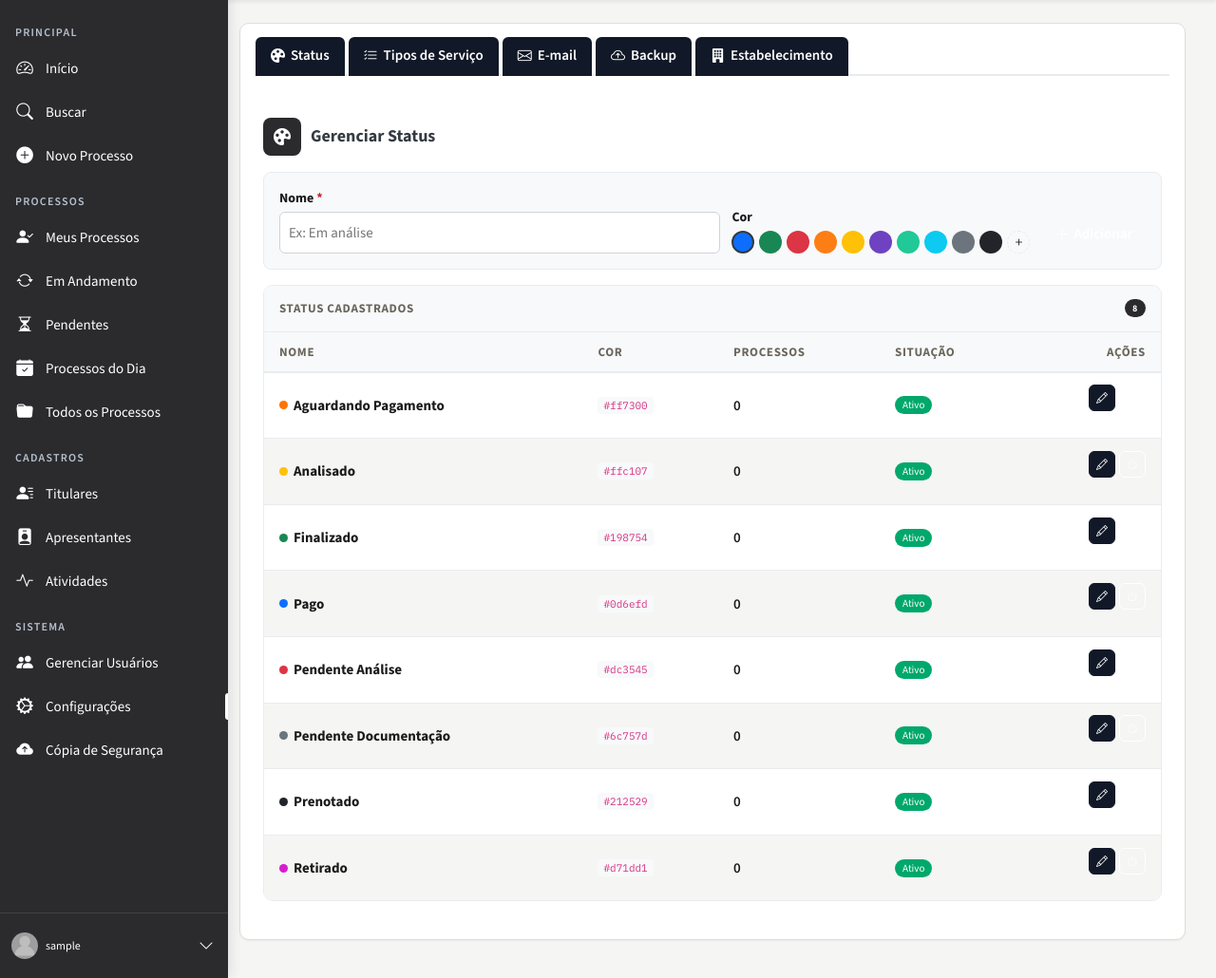
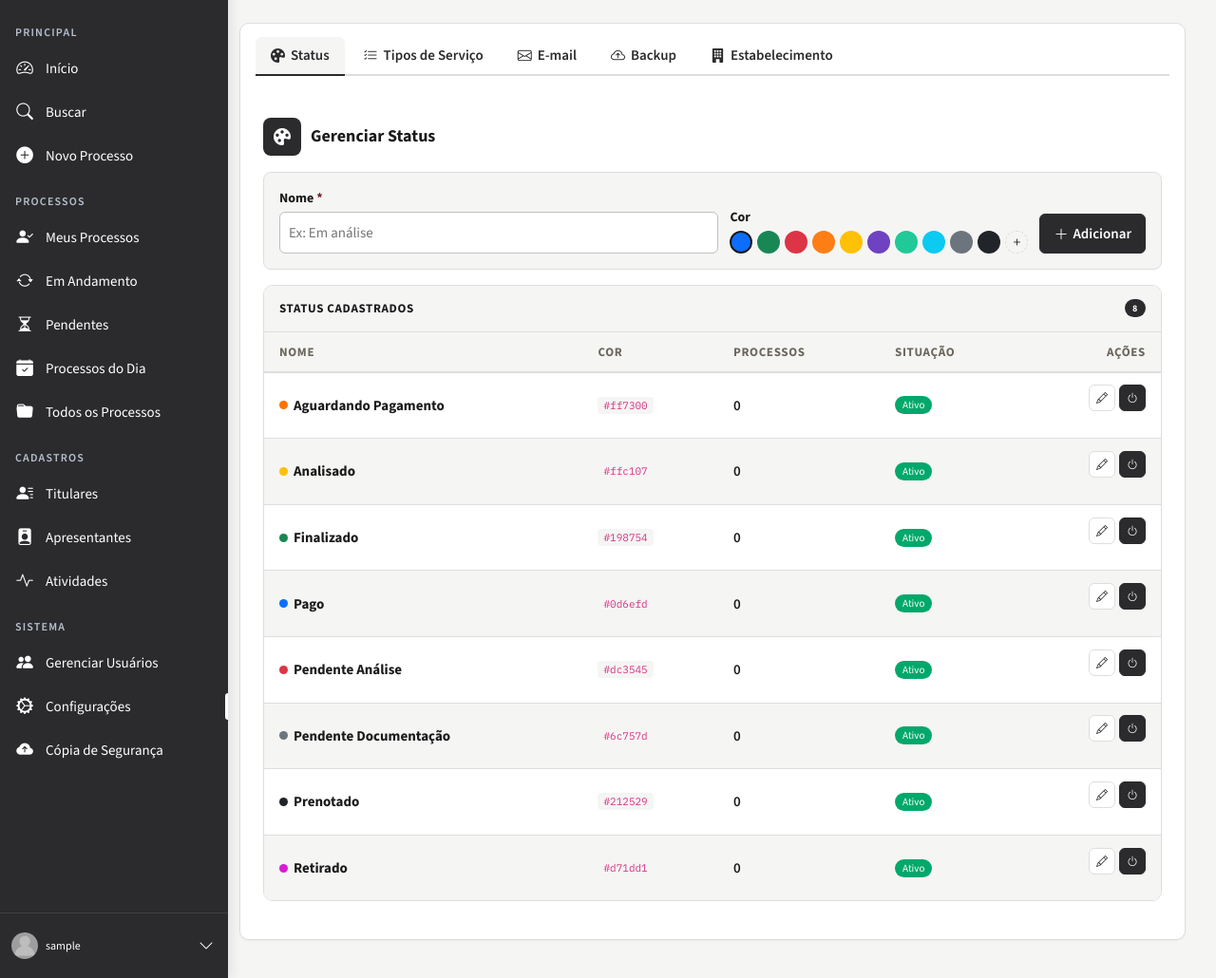
Before and after one commit to espetocearensesobral-boop/registrofacil-v3, a Flask app: page /configuracoes/ in a window 1280 px wide. Shown: the part 71-1101 px from the top of the page at 95% size. Run offline with Flask 3, Linux system fonts and the light colour scheme; the visitor is signed in with stand-in values (Sample User, id 1); data comes from the database, SQL or seed files in the repository; data that the repository does not hold is empty; parts of the project's set-up code (start-up, migrations or seed data) failed here and were passed over; some libraries are stand-ins or nearby versions; some web fonts are replaced.

Commit message:
style: consolidar identidade visual grafite e vinho

```diff
--- /dev/null
+++ b/static/css/palette03-final.css
@@ -0,0 +1,306 @@
+/*
+ * Camada final de identidade visual.
+ * Deve ser carregada depois dos estilos locais dos templates.
+ * As variáveis --color-primary continuam permitindo paletas do usuário.
+ */
+:root {
+  --rf-p3-grafite: #2B2B2E;
+  --rf-p3-grafite-claro: #45454A;
+  --rf-p3-grafite-ativo: #18181A;
+  --rf-p3-vinho: #7A1F2B;
+  --rf-p3-vinho-escuro: #5E1721;
+  --rf-p3-fundo: #F5F5F4;
+  --rf-p3-papel: #FFFFFF;
+  --rf-p3-texto: #1A1A1B;
+  --rf-p3-muted: #6B665C;
+  --rf-p3-linha: #DEDEDC;
+  --rf-p3-sucesso: #2C5C36;
+  --rf-p3-aviso: #6E5A16;
+}
+
+/* Base institucional */
+body,
+#page-content-wrapper,
+#page-content-wrapper > main,
+#page-content-wrapper > .container-fluid { background: var(--rf-p3-fundo) !important; color: var(--rf-p3-texto) !important; }
+#page-content-wrapper .navbar { background: var(--rf-p3-papel) !important; border-bottom: 1px solid var(--rf-p3-linha) !important; }
+.sidebar { background: var(--rf-p3-grafite) !important; }
+.menu-item:hover, .menu-item:focus-visible { background: var(--rf-p3-grafite-claro) !important; }
+.menu-item.active { background: var(--color-primary, var(--rf-p3-grafite)) !important; color: #FFFFFF !important; }
+
+/* Tipografia e superfícies */
+h1, h2, h3, .page-title-text, .card-title, .rf-card-title, .modal-title { color: var(--rf-p3-texto) !important; }
+.card, .rf-card, .kpi-card, .modal-content, .cfg-card, .filter-bar { background: var(--rf-p3-papel) !important; border-color: var(--rf-p3-linha) !important; }
+.card-header, .rf-card-header, .modal-header, .cfg-card-header { background: var(--rf-p3-fundo) !important; border-color: var(--rf-p3-linha) !important; color: var(--rf-p3-texto) !important; }
+.text-muted, .form-text, .section-subtitle, .kpi-sub, .cfg-info-row, .cfg-info-lbl { color: var(--rf-p3-muted) !important; }
+
+/* KPIs: neutros por padrão; sem azul ou dourado decorativo. */
+.kpi-card::before { background: var(--rf-p3-grafite) !important; }
+.kpi-card.kpi-success::before { background: var(--rf-p3-sucesso) !important; }
+.kpi-card.kpi-warning::before, .kpi-card.kpi-danger::before { background: var(--rf-p3-vinho) !important; }
+.kpi-card.kpi-info::before { background: var(--rf-p3-grafite-claro) !important; }
+.kpi-value.kpi-gold, .kpi-value.kpi-info { color: var(--rf-p3-grafite) !important; }
+.kpi-value.kpi-success { color: var(--rf-p3-sucesso) !important; }
+.kpi-value.kpi-warning, .kpi-value.kpi-danger { color: var(--rf-p3-vinho) !important; }
+
+/* Botões Bootstrap e botões de navegação. Estilos inline antigos são vencidos intencionalmente. */
+body .btn-primary,
+body .btn-dark,
+body .btn-filter-apply,
+body .nav-btn-primary,
+body .nav-btn-gold,
+body .cfg-sbtn,
+body .cfg-btn-add,
+body .nt-btn-save,
+body .auth-btn,
+body .btn-acao-clicavel,
+body .btn-browse-dir,
+body button[type="submit"]:not(.btn-danger):not(.nav-btn-danger) {
+  background: var(--color-primary, var(--rf-p3-grafite)) !important;
+  border: 1px solid var(--color-primary, var(--rf-p3-grafite)) !important;
+  color: var(--color-primary-contrast, #FFFFFF) !important;
+  box-shadow: none !important;
+  transform: none !important;
+}
+body .btn-primary:hover,
+body .btn-dark:hover,
+body .btn-filter-apply:hover,
+body .nav-btn-primary:hover,
+body .nav-btn-gold:hover,
+body .cfg-sbtn:hover,
+body .cfg-btn-add:hover,
+body .nt-btn-save:hover,
+body .auth-btn:hover,
+body .btn-acao-clicavel:hover,
+body .btn-browse-dir:hover,
+body button[type="submit"]:not(.btn-danger):not(.nav-btn-danger):hover {
+  background: var(--color-primary-light, var(--rf-p3-grafite-claro)) !important;
+  border-color: var(--color-primary-light, var(--rf-p3-grafite-claro)) !important;
+  color: #FFFFFF !important;
+  box-shadow: none !important;
+  transform: none !important;
+}
+body .btn-primary:active,
+body .btn-dark:active,
+body .nav-btn-primary:active,
+body .nav-btn-gold:active,
+body button[type="submit"]:active { background: var(--color-primary-dark, var(--rf-p3-grafite-ativo)) !important; }
+
+body .btn-secondary,
+body .btn-outline-secondary,
+body .nav-btn-secondary,
+body .nt-btn-cancel,
+body .btn-filter-clear,
+body .btn-limpar {
+  background: transparent !important;
+  border: 1px solid var(--color-primary, var(--rf-p3-grafite)) !important;
+  color: var(--color-primary, var(--rf-p3-grafite)) !important;
+  box-shadow: none !important;
+  transform: none !important;
+}
+body .btn-secondary:hover,
+body .btn-outline-secondary:hover,
+body .nav-btn-secondary:hover,
+body .nt-btn-cancel:hover,
+body .btn-filter-clear:hover,
+body .btn-limpar:hover {
+  background: var(--color-primary, var(--rf-p3-grafite)) !important;
+  border-color: var(--color-primary, var(--rf-p3-grafite)) !important;
+  color: #FFFFFF !important;
+  box-shadow: none !important;
+  transform: none !important;
+}
+
+body .btn-danger,
+body .btn-outline-danger:hover,
+body .nav-btn-danger,
+body .btn-delete-backup,
+body .btn-excluir-titular,
+body .btn-excluir-apresentante,
+body .btn-excluir-representante,
+body .btn-revoke,
+body .cfg-obtn {
+  background: var(--rf-p3-vinho) !important;
+  border: 1px solid var(--rf-p3-vinho) !important;
+  color: #FFFFFF !important;
+  box-shadow: none !important;
+  transform: none !important;
+}
+body .btn-danger:hover,
+body .nav-btn-danger:hover,
+body .btn-delete-backup:hover,
+body .btn-excluir-titular:hover,
+body .btn-excluir-apresentante:hover,
+body .btn-excluir-representante:hover,
+body .btn-revoke:hover,
+body .cfg-obtn:hover { background: var(--rf-p3-vinho-escuro) !important; border-color: var(--rf-p3-vinho-escuro) !important; color: #FFFFFF !important; }
+body .btn-outline-danger { background: transparent !important; border-color: var(--rf-p3-vinho) !important; color: var(--rf-p3-vinho) !important; }
+
+/* Ações auxiliares: não usar azul/verde/orange Bootstrap como identidade. */
+body .btn-success { background: var(--rf-p3-sucesso) !important; border-color: var(--rf-p3-sucesso) !important; color: #FFFFFF !important; }
+body .btn-warning { background: var(--rf-p3-vinho) !important; border-color: var(--rf-p3-vinho) !important; color: #FFFFFF !important; }
+body .btn-info, body .nav-btn-info { background: var(--rf-p3-grafite-claro) !important; border-color: var(--rf-p3-grafite-claro) !important; color: #FFFFFF !important; }
+body .btn-success:hover { background: #21462A !important; border-color: #21462A !important; }
+body .btn-warning:hover, body .nav-btn-warning:hover { background: var(--rf-p3-vinho-escuro) !important; border-color: var(--rf-p3-vinho-escuro) !important; }
+body .btn-info:hover, body .nav-btn-info:hover { background: var(--rf-p3-grafite) !important; border-color: var(--rf-p3-grafite) !important; }
+
+/* Botões compactos de tabelas e abas. */
+body .tbl-btn, body .rf-tab-btn, body .metricas-tab-btn, body .cat-toggle-btn, body .cfg-ibtn {
+  background: var(--rf-p3-papel) !important;
+  border-color: var(--rf-p3-linha) !important;
+  color: var(--rf-p3-grafite) !important;
+  box-shadow: none !important;
+}
+body .tbl-btn:hover, body .rf-tab-btn:hover, body .metricas-tab-btn:hover, body .cat-toggle-btn:hover, body .cfg-ibtn:hover,
+body .rf-tab-btn.active, body .metricas-tab-btn.active { background: var(--rf-p3-fundo) !important; border-color: var(--color-primary, var(--rf-p3-grafite)) !important; color: var(--color-primary, var(--rf-p3-grafite)) !important; }
+body .tbl-btn.del, body .tbl-btn.delete { color: var(--rf-p3-vinho) !important; }
+
+/* Campos e tabelas */
+body .form-control, body .form-select, body .input-group-text, body input, body select, body textarea {
+  background-color: var(--rf-p3-papel) !important;
+  border-color: #BFC0BD !important;
+  color: var(--rf-p3-texto) !important;
+}
+body .form-control:focus, body .form-select:focus, body input:focus, body select:focus, body textarea:focus { border-color: var(--color-primary, var(--rf-p3-grafite)) !important; box-shadow: 0 0 0 .2rem var(--color-primary-subtle, rgba(122,31,43,.12)) !important; }
+body .table, body .rf-table, body .cfg-tbl { color: var(--rf-p3-texto) !important; }
+body .table thead th, body .rf-table th, body .cfg-tbl th { background: var(--rf-p3-fundo) !important; color: var(--rf-p3-muted) !important; border-color: var(--rf-p3-linha) !important; }
+body .table tbody tr:nth-child(even) td, body .rf-table tbody tr:nth-child(even) td, body .cfg-tbl tbody tr:nth-child(even) td { background: var(--rf-p3-fundo) !important; }
+body .table tbody tr:hover td, body .rf-table tbody tr:hover td, body .cfg-tbl tbody tr:hover td { background: #ECECEB !important; }
+
+/* Feedback */
+body .alert-danger, body .badge-danger, body .badge-error { background: #F6E7E9 !important; color: var(--rf-p3-vinho) !important; border-color: #E9C4C9 !important; }
+body .alert-warning, body .badge-warning { background: #F3EEDD !important; color: var(--rf-p3-aviso) !important; border-color: #E4D8A8 !important; }
+body .alert-success, body .badge-success { background: #E9EFE9 !important; color: var(--rf-p3-sucesso) !important; border-color: #C7DBC9 !important; }
+body .alert-info, body .badge-info { background: #ECECEB !important; color: #3A3A3C !important; border-color: #D6D6D3 !important; }
+body .deadline-alert, body .prazo-alerta { border-left: 4px solid var(--rf-p3-vinho) !important; }
+
+/* Modais e overlays */
+body .modal-content { background: var(--rf-p3-papel) !important; border-color: var(--rf-p3-linha) !important; }
+body .modal-header, body .modal-footer { background: var(--rf-p3-fundo) !important; border-color: var(--rf-p3-linha) !important; }
+body .modal-header[style*="var(--color-error)"] { background: var(--rf-p3-vinho) !important; color: #FFFFFF !important; }
+body .toast, body .toast-container .toast { border-color: var(--rf-p3-linha) !important; }
+
+/* Autenticação independente do base.html */
+.auth-panel-left { background: var(--rf-p3-grafite) !important; }
+.auth-panel-right { background: linear-gradient(145deg, #1A1A1B 0%, var(--rf-p3-grafite) 52%, #18181A 100%) !important; }
+.auth-panel-left::before { background: linear-gradient(90deg, var(--rf-p3-vinho), var(--rf-p3-grafite-claro), var(--rf-p3-vinho)) !important; }
+.auth-btn { background: var(--rf-p3-vinho) !important; color: #FFFFFF !important; }
+.auth-btn:hover { background: var(--rf-p3-vinho-escuro) !important; }
+.auth-link:hover, .panel-feature-item i, .auth-input-group:focus-within { color: var(--rf-p3-vinho) !important; border-color: var(--rf-p3-vinho) !important; }
+
+/* Acessibilidade e ausência de efeitos conflitantes */
+body .btn:hover, body button:hover, body a.btn:hover, body .nav-btn:hover { transform: none !important; box-shadow: none !important; }
+body :focus-visible { outline: 3px solid color-mix(in srgb, var(--rf-p3-vinho) 55%, #FFFFFF) !important; outline-offset: 2px; }
+
+/* Guardas de especificidade: vencem o bloco legado inline do cabeçalho. */
+html body .navbar .nav-btn-primary,
+html body .navbar .nav-btn-gold {
+  background: var(--color-primary, var(--rf-p3-grafite)) !important;
+  border-color: var(--color-primary, var(--rf-p3-grafite)) !important;
+  color: #FFFFFF !important;
+}
+html body .navbar .nav-btn-secondary {
+  background: transparent !important;
+  border-color: var(--color-primary, var(--rf-p3-grafite)) !important;
+  color: var(--color-primary, var(--rf-p3-grafite)) !important;
+}
+html body .navbar .nav-btn-danger {
+  background: var(--rf-p3-vinho) !important;
+  border-color: var(--rf-p3-vinho) !important;
+  color: #FFFFFF !important;
+}
+html body .navbar .nav-btn-primary:hover,
+html body .navbar .nav-btn-gold:hover {
+  background: var(--color-primary-light, var(--rf-p3-grafite-claro)) !important;
+  border-color: var(--color-primary-light, var(--rf-p3-grafite-claro)) !important;
+  color: #FFFFFF !important;
+}
+html body .navbar .nav-btn-secondary:hover {
+  background: var(--color-primary, var(--rf-p3-grafite)) !important;
+  border-color: var(--color-primary, var(--rf-p3-grafite)) !important;
+  color: #FFFFFF !important;
+}
+html body .navbar .nav-btn-danger:hover {
+  background: var(--rf-p3-vinho-escuro) !important;
+  border-color: var(--rf-p3-vinho-escuro) !important;
+  color: #FFFFFF !important;
+}
+
+/* Componentes sem classe Bootstrap: mesma hierarquia institucional. */
+html body .btn-filtrar,
+html body .btn-action,
+html body .btn-action-square,
+html body .btn-browse-dir,
+html body .btn-acao-clicavel,
+html body .cfg-btn-add,
+html body .cfg-sbtn,
+html body .nt-btn-save {
+  background: var(--color-primary, var(--rf-p3-grafite)) !important;
+  border-color: var(--color-primary, var(--rf-p3-grafite)) !important;
+  color: #FFFFFF !important;
+}
+html body .btn-filtrar:hover,
+html body .btn-action:hover,
+html body .btn-action-square:hover,
+html body .btn-browse-dir:hover,
+html body .btn-acao-clicavel:hover,
+html body .cfg-btn-add:hover,
+html body .cfg-sbtn:hover,
+html body .nt-btn-save:hover {
+  background: var(--color-primary-light, var(--rf-p3-grafite-claro)) !important;
+  border-color: var(--color-primary-light, var(--rf-p3-grafite-claro)) !important;
+  color: #FFFFFF !important;
+}
+html body .btn-remove-file,
+html body .btn-delete-backup,
+html body .btn-excluir-titular,
+html body .btn-excluir-apresentante,
+html body .btn-excluir-representante { background: var(--rf-p3-vinho) !important; border-color: var(--rf-p3-vinho) !important; color: #FFFFFF !important; }
+
+/* Variáveis legadas usadas por estilos inline passam a apontar para a Paleta 03. */
+body {
+  --color-black-premium: var(--rf-p3-grafite);
+  --color-gold-primary: var(--rf-p3-vinho);
+  --color-gold-dark: var(--rf-p3-vinho-escuro);
+  --color-info: var(--rf-p3-grafite-claro);
+  --color-warning: var(--rf-p3-vinho);
+  --color-error: var(--rf-p3-vinho);
+  --text-color-primary: var(--rf-p3-texto);
+  --text-color-secondary: var(--rf-p3-muted);
+  --background-color-body: var(--rf-p3-fundo);
+  --background-color-card: var(--rf-p3-papel);
+  --border-color-default: var(--rf-p3-linha);
+}
+
+/* Cards de estatística e cabeçalhos que ainda recebem classes semânticas antigas. */
+html body .kpi-card.kpi-gold,
+html body .kpi-card.kpi-info { border-top-color: var(--rf-p3-grafite-claro) !important; }
+html body .kpi-card.kpi-success { border-top-color: var(--rf-p3-sucesso) !important; }
+html body .kpi-card.kpi-warning,
+html body .kpi-card.kpi-danger { border-top-color: var(--rf-p3-vinho) !important; }
+html body .kpi-card .kpi-bg-icon { color: var(--rf-p3-grafite) !important; }
+
+/* Contraste das telas públicas escuras. */
+html body .auth-panel-left .auth-title,
+html body .auth-panel-right .panel-brand h1 { color: #FFFFFF !important; }
+html body .auth-panel-left .auth-subtitle,
+html body .auth-panel-left .auth-label,
+html body .auth-panel-left .field-hint,
+html body .auth-panel-left .auth-links,
+html body .auth-panel-right .panel-brand p,
+html body .auth-panel-right .panel-feature-item,
+html body .auth-panel-right .step-info span,
+html body .auth-panel-right .step-info strong { color: #D6D2CA !important; }
+html body .auth-panel-left .auth-input-group { background: #1A1A1B !important; border-color: #45454A !important; }
+html body .auth-panel-left .auth-input-group input { background: transparent !important; color: #FFFFFF !important; }
+html body .auth-panel-left .auth-input-group input::placeholder { color: #A7A39B !important; }
+html body .auth-panel-left .auth-input-group .input-icon,
+html body .auth-panel-left .auth-input-group .toggle-pw { color: #BDB8AE !important; }
+html body .auth-panel-left .auth-input-group:focus-within { border-color: var(--rf-p3-vinho) !important; box-shadow: 0 0 0 .2rem rgba(122,31,43,.28) !important; }
+html body .auth-panel-left .auth-link,
+html body .auth-panel-right .panel-feature-item i,
+html body .auth-panel-right .step-num,
+html body .auth-panel-right .panel-info-box h3,
+html body .auth-panel-right .panel-info-step i { color: #C98A95 !important; }
+html body .auth-panel-right .panel-brand .gold-line { background: var(--rf-p3-vinho) !important; }
+html body .auth-panel-left .auth-icon-badge { background: rgba(122,31,43,.20) !important; border-color: rgba(201,138,149,.55) !important; color: #C98A95 !important; }
--- a/templates/base.html
+++ b/templates/base.html
@@ -645,6 +645,8 @@
     });
     </script>
     {% block scripts %}{% endblock %}
+    <!-- Identidade visual final: carregada após estilos locais dos templates -->
+    <link rel="stylesheet" href="{{ url_for('static', filename='css/palette03-final.css') }}">
     <!-- Toast Container Global -->
     <div class="toast-container position-fixed top-0 end-0 p-3" style="z-index:9999;"></div>
 
--- a/templates/login.html
+++ b/templates/login.html
@@ -65,6 +65,7 @@
         .honeypot-field{position:absolute;left:-9999px;visibility:hidden;height:1px;width:1px;pointer-events:none;opacity:0}
         .version-badge{position:absolute;bottom:1.5rem;right:1.5rem;font-size:.7rem;color:#333;font-family:monospace}
     </style>
+    <link rel="stylesheet" href="{{ url_for('static', filename='css/palette03-final.css') }}">
 </head>
 <body>
     <!-- Painel esquerdo: formulário -->
--- a/templates/novo_usuario.html
+++ b/templates/novo_usuario.html
@@ -66,6 +66,7 @@
         .version-badge{position:absolute;bottom:1.5rem;right:1.5rem;font-size:.7rem;color:#333;font-family:monospace}
         .field-hint{font-size:.73rem;color:#555;margin-top:.35rem}
     </style>
+    <link rel="stylesheet" href="{{ url_for('static', filename='css/palette03-final.css') }}">
 </head>
 <body>
     <!-- Painel esquerdo: formulário -->
--- a/templates/recuperar_senha.html
+++ b/templates/recuperar_senha.html
@@ -62,6 +62,7 @@
         .honeypot-field{position:absolute;left:-9999px;visibility:hidden;height:1px;width:1px;pointer-events:none;opacity:0}
         .version-badge{position:absolute;bottom:1.5rem;right:1.5rem;font-size:.7rem;color:#333;font-family:monospace}
     </style>
+    <link rel="stylesheet" href="{{ url_for('static', filename='css/palette03-final.css') }}">
 </head>
 <body>
     <!-- Painel esquerdo: formulário -->
--- a/templates/reset_password.html
+++ b/templates/reset_password.html
@@ -63,6 +63,7 @@
         .password-strength-text{font-size:.72rem;margin-top:4px;color:#666}
         .version-badge{position:absolute;bottom:1.5rem;right:1.5rem;font-size:.7rem;color:#333;font-family:monospace}
     </style>
+    <link rel="stylesheet" href="{{ url_for('static', filename='css/palette03-final.css') }}">
 </head>
 <body>
     <div class="auth-panel-left">
```
